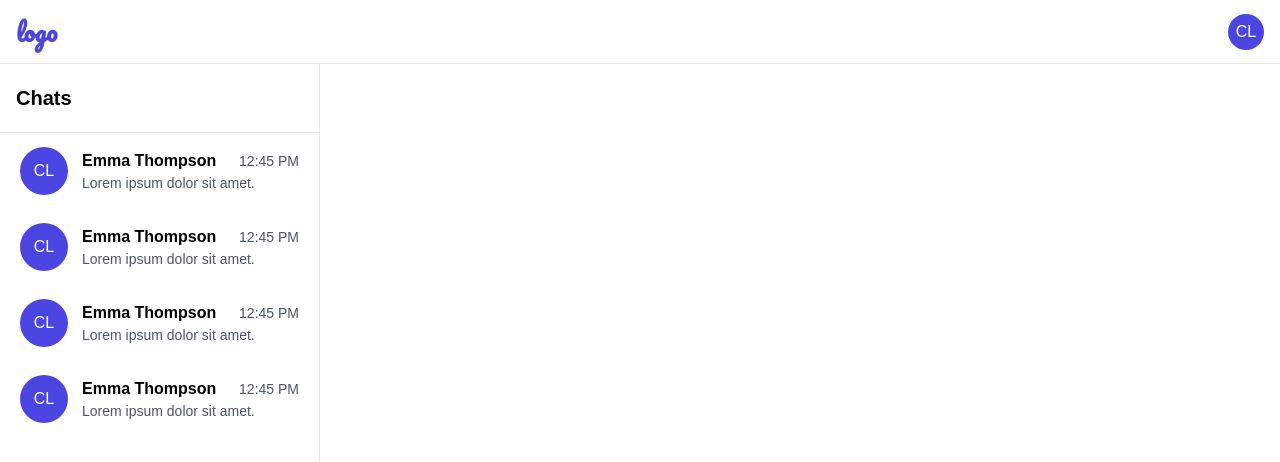
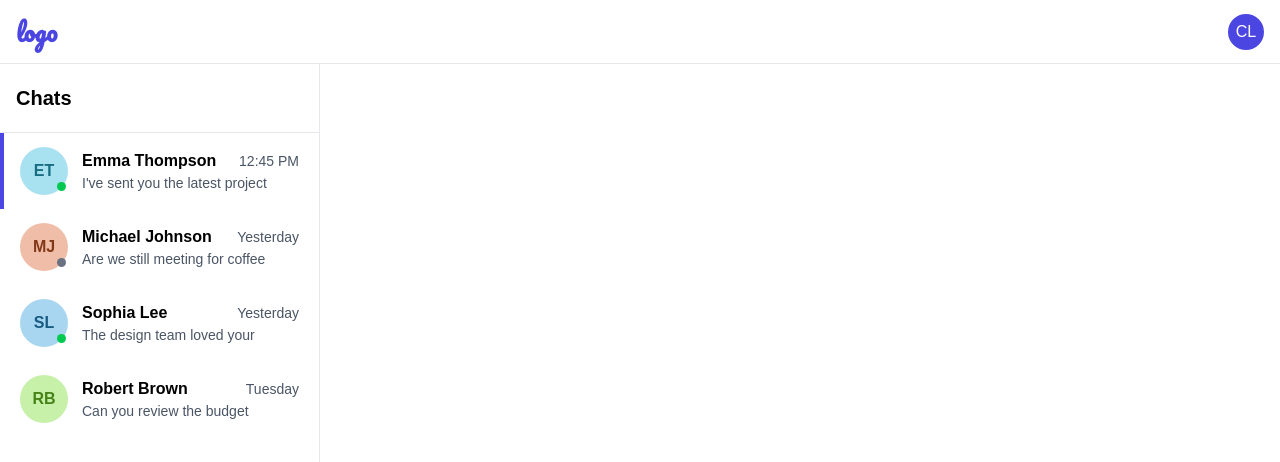
Before and after one commit to Sahimbehlim/Ywork, a Next.js app: page / in a window 1280 px wide. Shown: the top 462 px of the page. Built offline with nearby package versions, Linux system fonts and the light colour scheme.

Commit message:
update contactCard dynamically

```diff
--- a/src/app/components/common/ContactCard.jsx
+++ b/src/app/components/common/ContactCard.jsx
@@ -1,19 +1,46 @@
 "use client";
 
-export default function ContactCard() {
+import { useChat } from "@/app/context/ChatContext";
+
+export default function ContactCard({ contact }) {
+  const { activeContact, setActiveContact, getInitials, getRandomColor } =
+    useChat();
+
+  const colors = getRandomColor(contact.name);
+
   return (
-    <div className="py-3.5 px-5 flex items-center gap-3.5 relative">
-      <div className="bg-primary text-white size-12 rounded-full flex justify-center items-center">
-        CL
+    <div
+      onClick={() => setActiveContact(contact)}
+      className="py-3.5 px-5 flex items-center gap-3.5 relative hover:bg-gray-100 cursor-pointer transition-all duration-300"
+    >
+      <div
+        style={{
+          backgroundColor: colors.bg,
+          color: colors.text,
+        }}
+        className="relative size-12 rounded-full flex justify-center items-center font-semibold"
+      >
+        {getInitials(contact.name)}
+
+        {contact.status && (
+          <span
+            className={`absolute bottom-1 right-0.5 w-[9px] h-[9px] rounded-full ${
+              contact.status == "online" ? "bg-green-500 " : "bg-gray-500"
+            }`}
+          />
+        )}
       </div>
       <div className="flex-1 flex-col">
         <div className="flex items-center justify-between">
-          <h2 className="font-semibold">Emma Thompson</h2>
-          <p className="text-sm text-gray-600">12:45 PM</p>
+          <h2 className="font-semibold">{contact.name}</h2>
+          <p className="text-sm text-gray-600">{contact.lastMessageTime}</p>
         </div>
-        <p className="text-sm text-gray-600">Lorem ipsum dolor sit amet.</p>
+        <p className="text-sm text-gray-600">{contact.lastMessage}</p>
       </div>
-      {/* <span className="absolute left-0 top-0 h-full w-1 bg-primary" /> */}
+
+      {activeContact?.id === contact?.id && (
+        <span className="absolute left-0 top-0 h-full w-1 bg-primary" />
+      )}
     </div>
   );
 }
```
